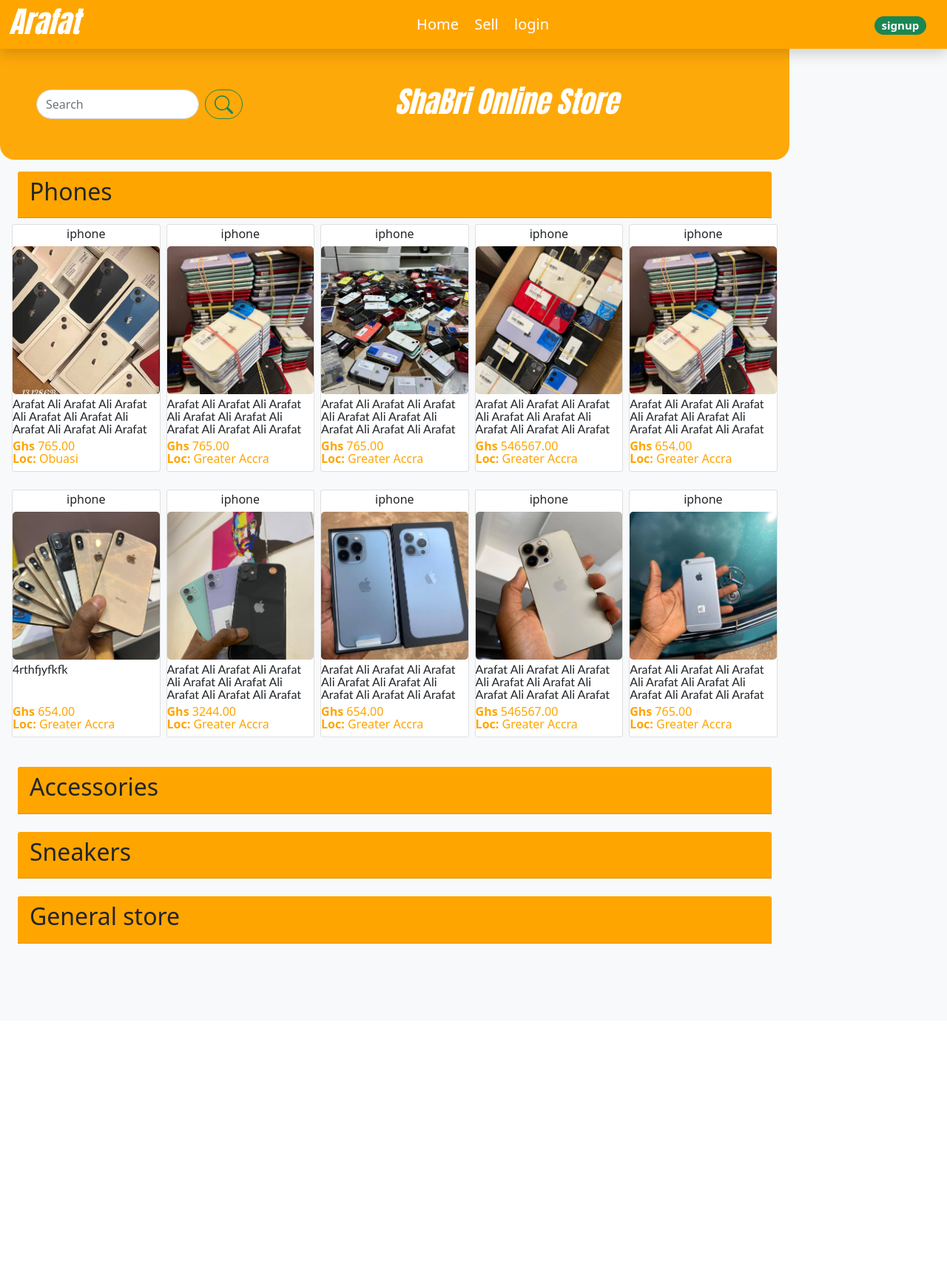
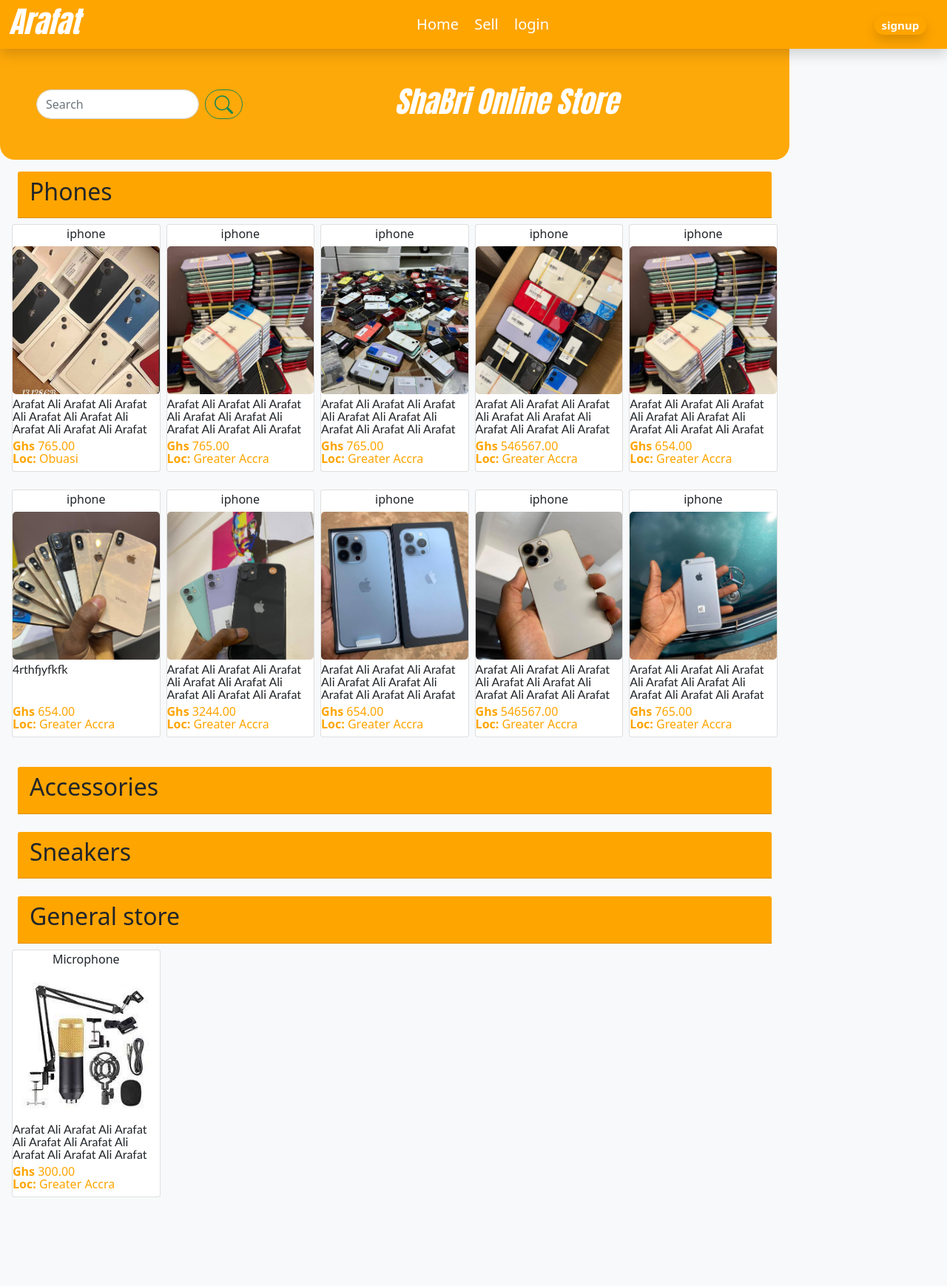
Before and after one commit to ayali2000/onlineshop, a Django app: page /store/ in a window 1280 px wide. Shown: the whole page at 74% size. Before the commit the page ends 1276 px from the top, so only its background shows below. Run offline with Django 3.2, Linux system fonts and the light colour scheme; data comes from the database, SQL or seed files in the repository; both versions use the stored data as it was after the commit; some libraries are stand-ins or nearby versions.

Commit message:
modified

```diff
--- a/static/css/style.css
+++ b/static/css/style.css
@@ -8,6 +8,8 @@
 }
 
 #basenav{
+    display: flex;
+    align-items: center;
     height: 50px;
     background-color: lightcyan;
 }
@@ -100,3 +102,7 @@
     height: 100%;
     background-image: url("/media/bg.jpg");
 }
+
+#hove:hover{
+   box-shadow: 1px 1px 1px 1px;
+}
--- a/store/models.py
+++ b/store/models.py
@@ -7,9 +7,9 @@ class Items(models.Model):
     Name = models.CharField(max_length=100)
     Cat = [
         ('Phones','Phones'),
-        ('1','1'),
-        ('2','2'),
-        ('3','3'),
+        ('Accessories','Accessories'),
+        ('Sneakers','Sneakers'),
+        ('Others','Others'),
     ]
     Category = models.CharField(max_length=50, choices=Cat)
     Description = models.CharField(max_length=500)
@@ -25,13 +25,13 @@ class Items(models.Model):
         return self.Category == "Phones"
 
     def cat1(self):
-        return self.Category == "1"
+        return self.Category == "Accessories"
 
     def cat2(self):
-        return self.Category == "2"
+        return self.Category == "Sneakers"
 
     def cat3(self):
-        return self.Category == "3"
+        return self.Category == "Others"
 
 
 class OrderItem(models.Model):
--- a/templates/partial/nav.html
+++ b/templates/partial/nav.html
@@ -34,10 +34,10 @@
     {% else %}
     <div class="d-flex">
       <a class="navbar-brand" href="{% url 'signup' %}">
-        <span class="badge rounded-pill bg-success">signup</span>
+        <span class="badge rounded-pill shadow">signup</span>
       </a>
       <a class="navbar-brand d-block d-lg-none d-md-none" href="{% url 'login' %}">
-        <span class="badge rounded-pill bg-success">login</span>
+        <span class="badge rounded-pill shadow">login</span>
       </a>
     </div>
     {% endif %}
--- a/templates/store/index.html
+++ b/templates/store/index.html
@@ -41,7 +41,7 @@ Shabri store
                 {% for i in all_prods %}
                     {% if i.phonecat %}
                     <div class='col mb-4 px-1' >
-                        <div class='card'>
+                        <div class='card' id='hove'>
                             <center>
                             <p class='mb-0'><mute>{{i.Name}}</mute></p>
                             </center>
@@ -74,7 +74,7 @@ Shabri store
                 {% for i in all_prods %}
                     {% if i.cat1 %}
                     <div class='col mb-4 px-1' >
-                        <div class='card'>
+                        <div class='card' id='hove'>
                             <center>
                             <p class='mb-0'><mute>{{i.Name}}</mute></p>
                             </center>
@@ -107,7 +107,7 @@ Shabri store
                 {% for i in all_prods %}
                     {% if i.cat2 %}
                     <div class='col mb-4 px-1' >
-                        <div class='card'>
+                        <div class='card' id='hove'>
                             <center>
                             <p class='mb-0'><mute>{{i.Name}}</mute></p>
                             </center>
@@ -136,11 +136,11 @@ Shabri store
                     </div>
                 </div>
             </div>
-            <div class="row row-cols-lg-4 row-cols-md-3 row-cols-2">
+            <div class="row row-cols-lg-5 row-cols-md-3 row-cols-2">
                 {% for i in all_prods %}
                     {% if i.cat3 %}
                     <div class='col mb-4 px-1' >
-                        <div class='card'>
+                        <div class='card' id='hove'>
                             <center>
                             <p class='mb-0'><mute>{{i.Name}}</mute></p>
                             </center>
```
Also changed, not shown: db.sqlite3, media/products/images.jpg (added).
